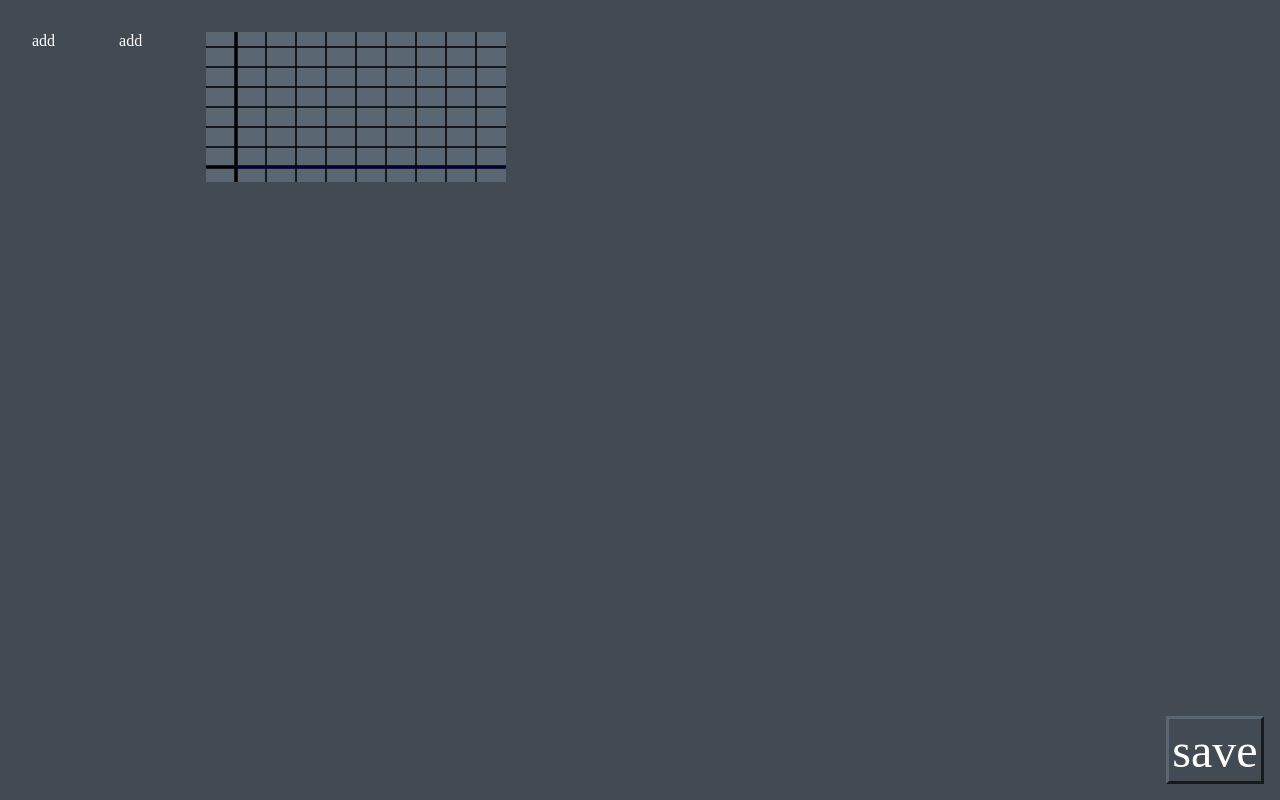
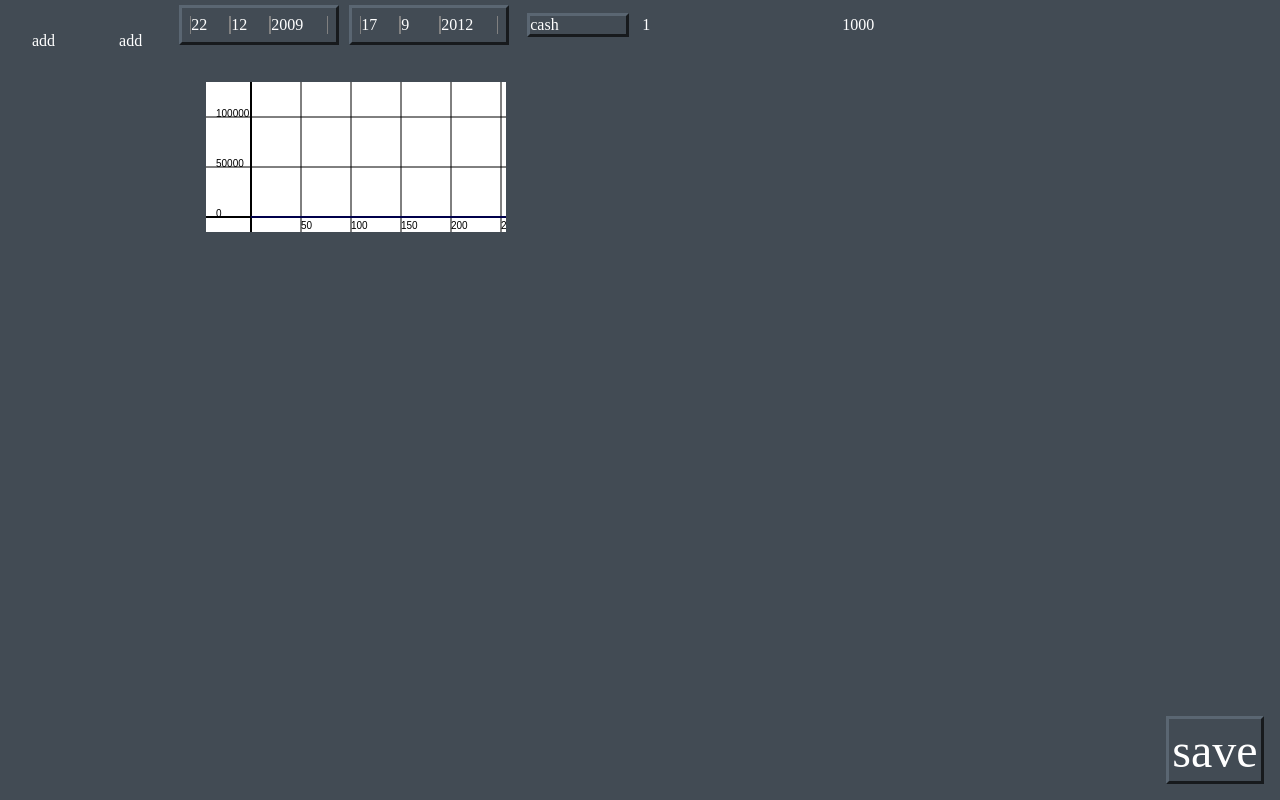
Before and after one commit to maksimPhilippov/finace-calculator, a React (Create React App) app: page / in a window 1280 px wide. Built offline with nearby package versions, Linux system fonts and the light colour scheme.

Commit message:
work with a bunch of bugs

```diff
--- a/src/components/DatePicker.tsx
+++ b/src/components/DatePicker.tsx
@@ -10,6 +10,7 @@ export default function DatePicker(prop: DatePickerProp) {
   const day = prop.value.getDate();
   const month = prop.value.getMonth();
   const year = prop.value.getFullYear();
+  const hours = 4;
 
   function getDaysInMonth(selectedYear: number, selectedMonth: number) {
     return 32 - new Date(selectedYear, selectedMonth, 32).getDate();
@@ -37,7 +38,7 @@ export default function DatePicker(prop: DatePickerProp) {
     }
 
     value = validateDay(value, year, month);
-    const newDate = new Date(year, month, value);
+    const newDate = new Date(year, month, value, hours);
     prop.setter(newDate);
   }
 
@@ -55,8 +56,7 @@ export default function DatePicker(prop: DatePickerProp) {
     }
 
     let dayValue = validateDay(day, year, value);
-    console.log(dayValue);
-    const newDate = new Date(year, value, dayValue);
+    const newDate = new Date(year, value, dayValue, hours);
     prop.setter(newDate);
   }
 
@@ -73,7 +73,7 @@ export default function DatePicker(prop: DatePickerProp) {
 
     let dayValue = validateDay(day, value, month);
 
-    const newDate = new Date(value, month, dayValue);
+    const newDate = new Date(value, month, dayValue, hours);
     if (value < 1000) {
       newDate.setFullYear(value);
     }
--- a/src/components/Diagram.tsx
+++ b/src/components/Diagram.tsx
@@ -5,18 +5,29 @@ import {
   milisecondsInDay,
 } from "../utils/ActiveCalculations";
 import Graph from "./Graph";
+import DatePicker from "./DatePicker";
+import { GraphTypes } from "../types/GraphTypes";
+import GraphTypeSelector from "./GraphTypeSelector";
 
 interface DiagramProp {
   actionsList: MoneyAction[];
 }
 export default function Diagram(prop: DiagramProp) {
-  console.log("diagram rerender");
-  const [startDate, setStartDate] = useState(new Date(0));
-  const [endDate, setEndDate] = useState(new Date(24 * 60 * 60 * 1000 * 1000));
+  const [startDate, setStartDate] = useState(
+    new Date(milisecondsInDay * 365 * 40)
+  );
+  const [endDate, setEndDate] = useState(
+    new Date(startDate.getTime() + milisecondsInDay * 1000)
+  );
+  const [moneyScale, setMoneyScale] = useState(1000);
+  const [timeScale, setTimeScale] = useState(1);
+  const [graphType, setGraphType] = useState(GraphTypes.cash);
 
-  const reports = prop.actionsList.map((action) =>
-    MoneyActionImpact(action, startDate, endDate)
-  );
+  const reports = useMemo(() => {
+    return prop.actionsList.map((action) =>
+      MoneyActionImpact(action, startDate, endDate)
+    );
+  }, [startDate, endDate, prop.actionsList]);
 
   function initGraphData() {
     let result: [date: Date, value: number][] = [];
@@ -32,19 +43,80 @@ export default function Diagram(prop: DiagramProp) {
 
   function calculateGraphData() {
     const data: [date: Date, value: number][] = initGraphData();
+    let value = 0;
     reports.forEach((report) => {
       report.forEach((element, index) => {
-        data[index][1] += element[1];
+        switch (graphType) {
+          case GraphTypes.cash:
+            value = element[1];
+            break;
+          case GraphTypes.capital:
+            value = element[2];
+            break;
+          default:
+            value = element[1] + element[2];
+            break;
+        }
+        data[index][1] += value;
       });
     });
+    console.log(data);
     return data;
   }
 
-  const graphData = calculateGraphData();
+  const graphData = useMemo(() => calculateGraphData(), [reports, graphType]);
 
   return (
     <div className="diagram">
-      <Graph data={graphData} xScale={1} yScale={1000} />
+      <DatePicker
+        value={startDate}
+        setter={(date) => setStartDate(date)}
+        enabled={true}
+      />
+      <DatePicker
+        value={endDate}
+        setter={(date) => setEndDate(date)}
+        enabled={true}
+      />
+      <GraphTypeSelector currentValue={graphType} setChose={setGraphType} />
+      <input
+        type="text"
+        value={timeScale}
+        placeholder="time scaler"
+        onChange={(e) => {
+          let scale = parseInt(e.target.value);
+          if (Number.isNaN(scale)) {
+            scale = 1;
+          } else if (scale < 1) {
+            scale = 1;
+          } else if (scale > 10000) {
+            scale = 10000;
+          }
+          setTimeScale(scale);
+        }}
+      />
+      <input
+        type="text"
+        value={moneyScale}
+        placeholder="money scaler"
+        onChange={(e) => {
+          let scale = parseInt(e.target.value);
+          if (Number.isNaN(scale)) {
+            scale = 1;
+          } else if (scale < 1) {
+            scale = 1;
+          } else if (scale > 10000000) {
+            scale = 10000000;
+          }
+          setMoneyScale(scale);
+        }}
+      />
+      <Graph
+        startDate={startDate}
+        data={graphData}
+        xScale={timeScale}
+        yScale={moneyScale}
+      />
     </div>
   );
 }
--- a/src/components/Graph.tsx
+++ b/src/components/Graph.tsx
@@ -6,12 +6,18 @@ interface GraphProp {
   data: [date: Date, value: number][];
   xScale: number;
   yScale: number;
+  startDate: Date;
 }
 export default function Graph(prop: GraphProp) {
   const canvas = useRef<HTMLCanvasElement | null>(null);
+  // console.log()
+  console.log("prop.data ", prop.data);
 
   const graphPoints: [x: number, y: number][] = prop.data.map(
-    ([date, value]) => [date.getTime() / milisecondsInDay, value]
+    ([date, value]) => [
+      (date.getTime() - prop.startDate.getTime()) / milisecondsInDay,
+      value,
+    ]
   );
 
   useEffect(() => {
@@ -26,15 +32,15 @@ export default function Graph(prop: GraphProp) {
           height,
           prop.xScale,
           prop.yScale,
-          30,
-          20,
-          [width * 0.1, height * 0.9],
+          50,
+          50,
+          [width * 0.15, height * 0.9],
           graphPoints
         );
       }
     }
   }, [graphPoints]);
-
+  console.log("graphpoints", graphPoints);
   return (
     <div>
       <canvas ref={canvas} className="graph"></canvas>
--- /dev/null
+++ b/src/components/GraphTypeSelector.tsx
@@ -0,0 +1,34 @@
+import { useState } from "react";
+import { GraphTypes } from "../types/GraphTypes";
+
+interface GraphTypeSelectorProp {
+  currentValue: GraphTypes;
+  setChose: (chose: GraphTypes) => void;
+}
+
+export default function GraphTypeSelector(prop: GraphTypeSelectorProp) {
+  const [opened, setOpened] = useState(false);
+
+  return (
+    <div className="dropdown-base" onClick={() => setOpened(!opened)}>
+      <span>{GraphTypes[prop.currentValue]}</span>
+      {opened && (
+        <ul className="dropdown-menu">
+          <li>
+            <button onClick={() => prop.setChose(GraphTypes.cash)}>cash</button>
+          </li>
+          <li>
+            <button onClick={() => prop.setChose(GraphTypes.capital)}>
+              capital
+            </button>
+          </li>
+          <li>
+            <button onClick={() => prop.setChose(GraphTypes.activesCost)}>
+              actives cost
+            </button>
+          </li>
+        </ul>
+      )}
+    </div>
+  );
+}
--- a/src/components/MoneyActionComponent.tsx
+++ b/src/components/MoneyActionComponent.tsx
@@ -4,6 +4,7 @@ import { EditActionContext } from "../types/ActionEditContext";
 import SwitchableInput from "./SwitchableInput";
 import SwitchableDropdown from "./SwitchableRegularityDropdown";
 import SwitchableCheckbox from "./SwitchableCheckbox";
+import DatePicker from "./DatePicker";
 
 interface MoneyActionComponentProp {
   action: MoneyAction;
@@ -93,7 +94,16 @@ export default function MoneyActionComponent(prop: MoneyActionComponentProp) {
           validationFunction={validateInvestment}
         />
       </div>
-      <div>Begining date: </div>
+      <div>
+        Begining date:
+        <DatePicker
+          value={localAction.beginnigDate}
+          enabled={editMode}
+          setter={(date) =>
+            setLocalAction({ ...localAction, beginnigDate: date })
+          }
+        />
+      </div>
       <div>
         Regularity:
         <SwitchableDropdown
--- a/src/index.scss
+++ b/src/index.scss
@@ -107,9 +107,8 @@ body {
 }
 
 .graph {
+  image-rendering: pixelated;
   margin: 2rem;
-  max-width: 300px;
-  max-height: 400px;
   background-color: $interactive-color;
 }
 
--- /dev/null
+++ b/src/types/GraphTypes.ts
@@ -0,0 +1,5 @@
+export enum GraphTypes {
+  cash = 1,
+  activesCost = 2,
+  capital = 3,
+}
--- a/src/utils/ActiveCalculations.ts
+++ b/src/utils/ActiveCalculations.ts
@@ -1,6 +1,7 @@
 import { MoneyAction } from "../types/MoneyAction";
 import { PeriodSheme } from "../types/PeriodSheme";
 import { periodReportType } from "../types/PeriodReport";
+import { act } from "react-dom/test-utils";
 
 export const milisecondsInDay = 1000 * 60 * 60 * 24;
 const milisecondsInWeek = milisecondsInDay * 7;
@@ -38,16 +39,33 @@ export function isMoneyActionGain(active: MoneyAction, day: Date) {
       period = dayDifference(day, active.beginnigDate);
       break;
     case PeriodSheme["by weeks"]:
-      period = weekDifference(day, active.beginnigDate);
+      if (day.getDay() === active.beginnigDate.getDay()) {
+        period = weekDifference(day, active.beginnigDate);
+      } else {
+        return false;
+      }
       break;
     case PeriodSheme["by months"]:
-      period = monthDifference(day, active.beginnigDate);
+      if (day.getDate() === active.beginnigDate.getDate()) {
+        period = monthDifference(day, active.beginnigDate);
+      } else {
+        return false;
+      }
       break;
     case PeriodSheme["by years"]:
-      period = yearDifference(day, active.beginnigDate);
+      if (
+        day.getDate() === active.beginnigDate.getDate() &&
+        day.getMonth() === active.beginnigDate.getMonth()
+      ) {
+        period = yearDifference(day, active.beginnigDate);
+      } else {
+        return false;
+      }
       break;
   }
-  return period > 0 ? (period % active.frequency === 0 ? true : false) : false;
+  let result = period % active.frequency === 0 ? true : false;
+  // period > 0 ? (period % active.frequency === 0 ? true : false) : false;
+  return result;
 }
 
 export function MoneyActionImpact(
@@ -55,37 +73,73 @@ export function MoneyActionImpact(
   startDate: Date,
   endDate: Date
 ) {
-  let investmentInTime = 0;
-  let cash =
-    startDate.getTime() < action.beginnigDate.getTime() ? 0 : action.investment;
-  let periodReport: periodReportType = [];
+  let cash = 0;
+  let capital = 0;
+  let report: periodReportType = [];
 
   for (
     let day = new Date(startDate);
     day.getTime() < endDate.getTime();
     day.setTime(day.getTime() + milisecondsInDay)
   ) {
-    if (day.getTime() == action.beginnigDate.getTime()) {
+    // console.log(day);
+    // console.log(action.beginnigDate);
+    if (day.getTime() === action.beginnigDate.getTime()) {
+      // console.log("yea");
       cash = -action.investment;
-      investmentInTime = action.investment;
+      capital = action.investment;
     }
-
     if (isMoneyActionGain(action, day)) {
       let income = 0;
       if (action.isPercentageIncome) {
-        income = (action.investment * action.IncomeValue) / 100;
+        income = capital * (action.IncomeValue / 100);
       } else {
         income = action.IncomeValue;
       }
-
+      // console.log(day, income);
       if (action.isIncomeIncrementsInvenstment) {
-        investmentInTime += income;
+        capital += income;
       } else {
         cash += income;
       }
-      periodReport.push([new Date(day), cash, investmentInTime]);
     }
+    report.push([new Date(day), cash, capital]);
   }
+  // console.log(report);
+  return report;
+}
 
-  return periodReport;
-}
+//   let investmentInTime = 0;
+//   let cash =
+//     startDate.getTime() < action.beginnigDate.getTime() ? 0 : action.investment;
+//   let periodReport: periodReportType = [];
+
+//   for (
+//     let day = new Date(startDate);
+//     day.getTime() < endDate.getTime();
+//     day.setTime(day.getTime() + milisecondsInDay)
+//   ) {
+//     if (day.getTime() == action.beginnigDate.getTime()) {
+//       cash = -action.investment;
+//       investmentInTime = action.investment;
+//     }
+
+//     if (isMoneyActionGain(action, day)) {
+//       let income = 0;
+//       if (action.isPercentageIncome) {
+//         income = (investmentInTime * action.IncomeValue) / 100;
+//       } else {
+//         income = action.IncomeValue;
+//       }
+
+//       if (action.isIncomeIncrementsInvenstment) {
+//         investmentInTime += income;
+//       } else {
+//         cash += income;
+//       }
+//       periodReport.push([new Date(day), cash, investmentInTime]);
+//     }
+//   }
+
+//   return periodReport;
+// }
```
Also changed, not shown: src/utils/graphDrawing.ts (+23 -18 lines).
